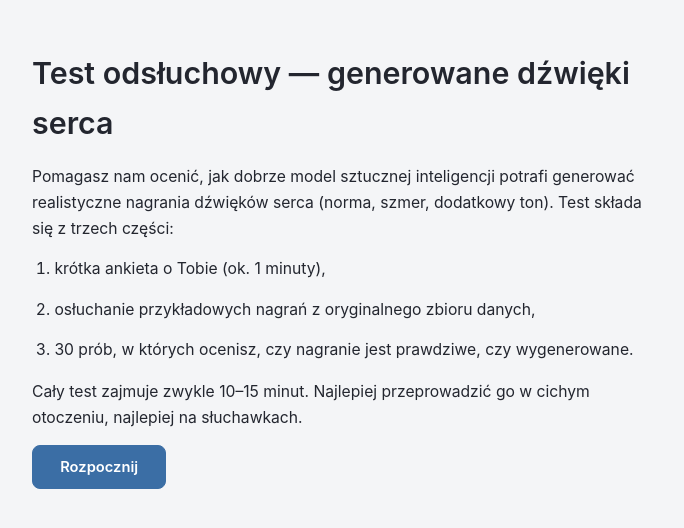
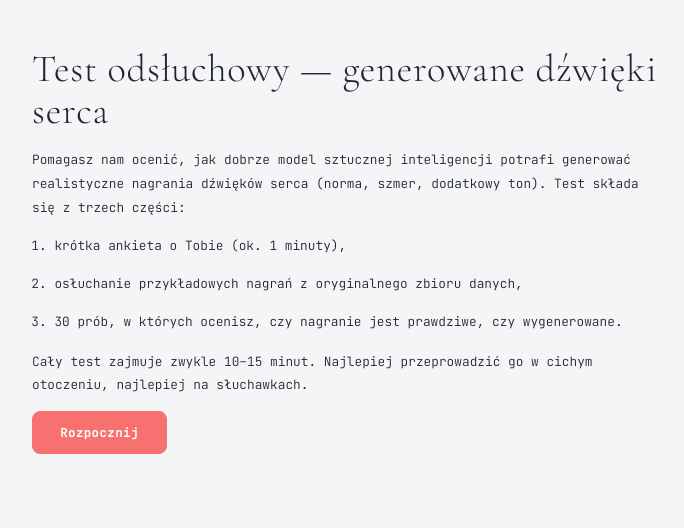
Before and after one commit to PapaModule/magisterka-hifigan-test-odsluchowy, a website with bundled scripts: page test2.html in a window 1280 px wide. Shown: the whole page, without its empty margins (292-976 px from the left). Built offline with nearby package versions, Linux system fonts and the light colour scheme.

Commit message:
Dopasuj typografię i akcent test2 do jasnego motywu strony demo (JetBrains Mono / Cormorant Garamond, akcent #f87171)

```diff
--- a/css/theme-neutral.css
+++ b/css/theme-neutral.css
@@ -5,7 +5,7 @@
   --border: #d8dbe2;
   --text: #23262f;
   --muted: #6b7280;
-  --accent: #3b6ea5;
+  --accent: #f87171;
 }
 
 *, *::before, *::after { margin: 0; padding: 0; box-sizing: border-box; }
@@ -13,24 +13,32 @@
 body {
   background: var(--bg);
   color: var(--text);
-  font-family: -apple-system, "Segoe UI", Roboto, Helvetica, Arial, sans-serif;
+  font-family: 'JetBrains Mono', monospace;
+  font-weight: 300;
   line-height: 1.65;
   min-height: 100vh;
 }
 
 #app { max-width: 680px; margin: 0 auto; padding: 3rem 1.5rem 5rem; }
 
-h1, h2, h3 { font-weight: 600; color: var(--text); margin-bottom: 1rem; }
-h1 { font-size: 1.9rem; }
-h2 { font-size: 1.4rem; }
-h3 { font-size: 1.1rem; color: var(--accent); }
+h1, h2, h3 {
+  font-family: 'Cormorant Garamond', serif;
+  font-weight: 300;
+  color: var(--text);
+  margin-bottom: 1rem;
+  letter-spacing: .02em;
+}
+h1 { font-size: 2.4rem; line-height: 1.1; }
+h2 { font-size: 1.7rem; }
+h3 { font-size: 1.25rem; color: var(--accent); font-weight: 400; }
 
-p, li { margin-bottom: .9rem; font-size: .98rem; color: var(--text); }
+p, li { margin-bottom: .9rem; font-size: .8rem; line-height: 1.85; color: var(--text); }
 ol { padding-left: 1.4rem; margin-bottom: 1rem; }
 
 .btn {
   font-family: inherit;
-  font-size: .92rem;
+  font-size: .78rem;
+  letter-spacing: .03em;
   padding: .75rem 1.7rem;
   border-radius: 8px;
   border: 1px solid var(--border);
@@ -53,11 +61,11 @@ select, input[type="text"] {
   border: 1px solid var(--border);
   border-radius: 6px;
   color: var(--text);
-  font-size: .92rem;
+  font-size: .8rem;
   padding: .6rem .7rem;
   margin-top: .4rem;
 }
-.radio-label { display: inline-flex; align-items: center; gap: .4rem; margin-right: 1.4rem; font-size: .92rem; }
+.radio-label { display: inline-flex; align-items: center; gap: .4rem; margin-right: 1.4rem; font-size: .8rem; }
 .field-hint { color: var(--muted); font-size: .85rem; margin-bottom: .5rem; }
 .field-label { display: block; font-size: .85rem; color: var(--muted); margin-top: .8rem; margin-bottom: .2rem; }
 .form-error { color: #b3471f; font-size: .85rem; margin-top: .6rem; }
@@ -68,9 +76,9 @@ select, input[type="text"] {
 audio { width: 100%; }
 
 .progress { color: var(--muted); font-size: .85rem; letter-spacing: .03em; text-transform: uppercase; }
-.trial-class { font-size: 1.1rem; margin: .6rem 0 1.3rem; }
+.trial-class { font-family: 'Cormorant Garamond', serif; font-size: 1.5rem; font-weight: 400; margin: .6rem 0 1.3rem; }
 .answer-buttons { display: flex; gap: 1.2rem; margin-top: 1.5rem; }
-.btn-answer { flex: 1; background: var(--surface); border: 1px solid var(--border); padding: 1.1rem; font-size: .96rem; }
+.btn-answer { flex: 1; background: var(--surface); border: 1px solid var(--border); padding: 1.1rem; font-size: .8rem; letter-spacing: .03em; }
 .btn-answer:hover { border-color: var(--accent); color: var(--accent); }
 
 .status { margin-top: 1rem; font-size: .9rem; }
--- a/test2.html
+++ b/test2.html
@@ -4,6 +4,9 @@
   <meta charset="UTF-8">
   <meta name="viewport" content="width=device-width, initial-scale=1.0">
   <title>Test odsłuchowy — wariant naukowy</title>
+  <link rel="preconnect" href="https://fonts.googleapis.com">
+  <link rel="preconnect" href="https://fonts.gstatic.com" crossorigin>
+  <link href="https://fonts.googleapis.com/css2?family=Cormorant+Garamond:ital,wght@0,300;0,400;0,600;1,300&family=JetBrains+Mono:wght@300;400;500;700&display=swap" rel="stylesheet">
   <link rel="stylesheet" href="css/theme-neutral.css">
 </head>
 <body>
```
